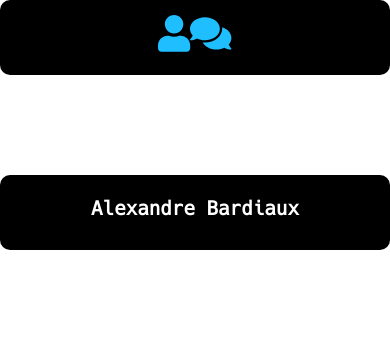
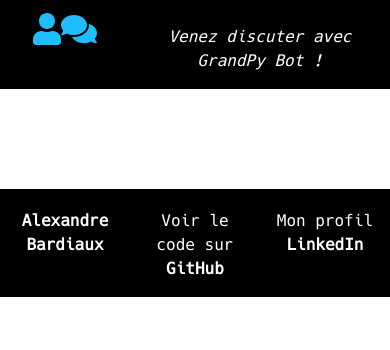
Before and after one commit to AlexBardDev/Project_7_OC, a Flask app: page / in a window 390 px wide. Shown: the top 350 px of the page. Run offline with Flask 2, Linux system fonts and the light colour scheme; some libraries are stand-ins or nearby versions; some web fonts are replaced.

Commit message:
Responsive added

```diff
--- a/static/style.css
+++ b/static/style.css
@@ -23,18 +23,17 @@
 {
     background-color: black;
     color: white;
-    height: 75px;
     border-radius: 10px;
 }
 
-p[class*="text-center"]
+.logo
 {
     font-size: 2.3em;
     margin-top: 7px;
     color: rgb(31, 191, 255);
 }
 
-p[class*="offset"]
+.slogan
 {
     font-size: 1.2em;
     font-style: italic;
@@ -65,3 +64,30 @@
 {
     height: 100px;
 }
+
+@media all and (max-width: 768px)
+{
+    .slogan
+    {
+        font-size: 1em;
+        margin-top: 25px;
+    }
+}
+
+@media all and (max-width: 576px)
+{
+    header, footer
+    {
+        border-radius: 0px;
+    }
+
+    .logo
+    {
+        font-size: 2em;
+    }
+
+    footer p
+    {
+        font-size: 1em;
+    }
+}
--- a/templates/grandpy.html
+++ b/templates/grandpy.html
@@ -11,11 +11,11 @@
 
     <body>
         <div class="container">
-            <header class="row">
-                <p class="col-xl-4 text-center">
+            <header class="row text-center">
+                <p class="col-4 logo">
                     <span class="fas fa-user"></span><span class="fas fa-comments"></span>
                 </p>
-                <p class="offset-xl-4 col-xl-4">
+                <p class="col-8 slogan">
                     Venez discuter avec GrandPy Bot !
                 </p>
             </header>
@@ -25,13 +25,13 @@
             </section>
 
             <footer class="row text-center">
-                <p class="col-xl-4">
+                <p class="col-4">
                     <a href="mailto:alexandre.bardiaux@outlook.com" data-toggle="tooltip" data-placement="top" data-trigger="hover" title="Cliquez ici pour m'envoyer un e-mail">Alexandre Bardiaux</a>
                 </p>
-                <p class="col-xl-4">
+                <p class="col-4">
                     Voir le code sur <a href="https://github.com/AlexBardDev/Project_7_OC" target="_blank" data-toggle="tooltip" data-placement="top" data-trigger="hover" title="Cliquez ici pour être rediriger vers le repository GitHub">GitHub</a>
                 </p>
-                <p class="col-xl-4">
+                <p class="col-4">
                     Mon profil <a href="https://www.linkedin.com/in/alexandre-bardiaux-2185b4104/" target="_blank" data-toggle="tooltip" data-placement="top" data-trigger="hover" title="Cliquez ici pour voir mon profil sur LinkedIn">LinkedIn</a>
                 </p>
             </footer>
```
